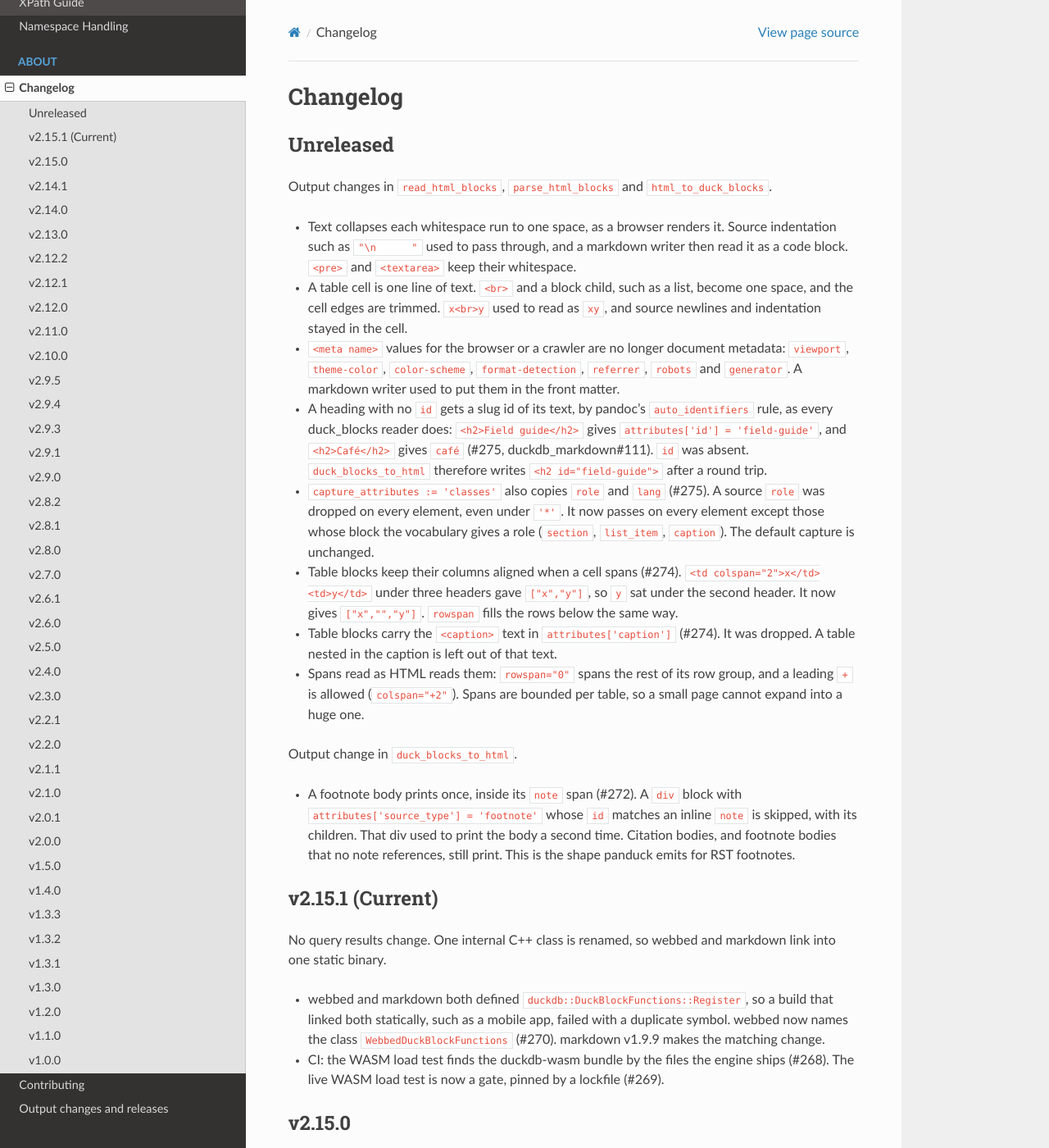
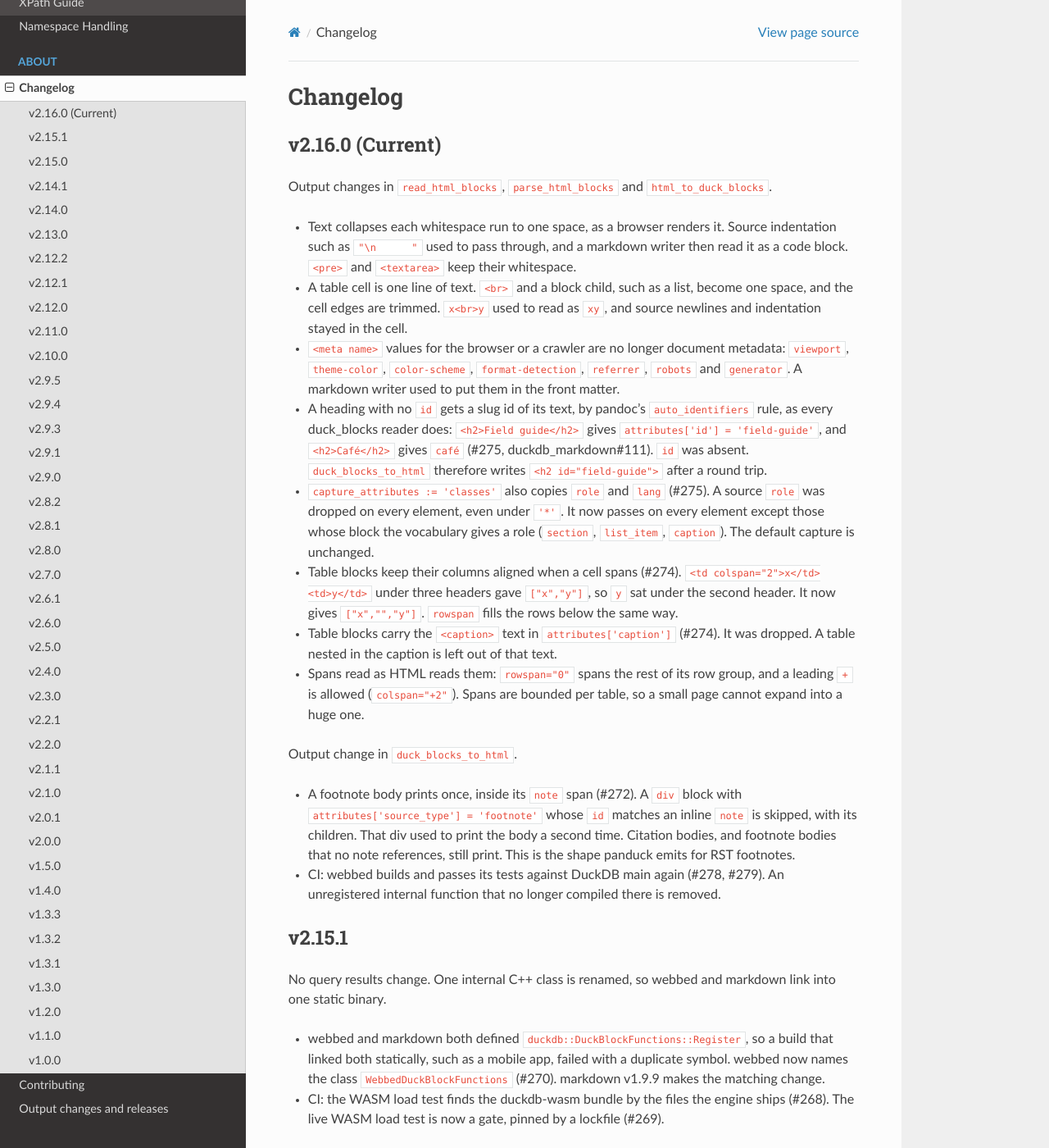
Before and after one commit to teaguesterling/duckdb_webbed, a Sphinx documentation site: the page built from docs/changelog.rst, in a window 1280 px wide and 1400 px high. Shown: the whole window at 82% size. Built offline with Sphinx 7.4.7 and the Read the Docs theme 3.1.0, drawn with Linux system fonts in a browser that asks for light colours.

Commit message:
docs(changelog): v2.16.0
Co-Authored-By: Claude Opus 5.5 <noreply@anthropic.com>
Claude-Session: https://claude.ai/code/session_01NSRdqbVxer318JPTjMGaAe

```diff
--- a/docs/changelog.rst
+++ b/docs/changelog.rst
@@ -1,8 +1,8 @@
 Changelog
 =========
 
-Unreleased
-----------
+v2.16.0 (Current)
+-----------------
 
 Output changes in ``read_html_blocks``, ``parse_html_blocks`` and ``html_to_duck_blocks``.
 
@@ -39,8 +39,11 @@ Output change in ``duck_blocks_to_html``.
   with its children. That div used to print the body a second time. Citation bodies, and footnote
   bodies that no note references, still print. This is the shape panduck emits for RST footnotes.
 
-v2.15.1 (Current)
------------------
+- CI: webbed builds and passes its tests against DuckDB main again (#278, #279). An unregistered
+  internal function that no longer compiled there is removed.
+
+v2.15.1
+-------
 
 No query results change. One internal C++ class is renamed, so webbed and markdown link into one
 static binary.
```
